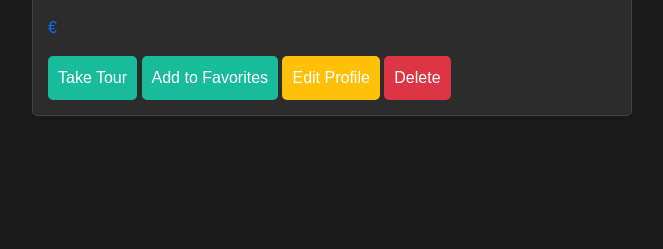
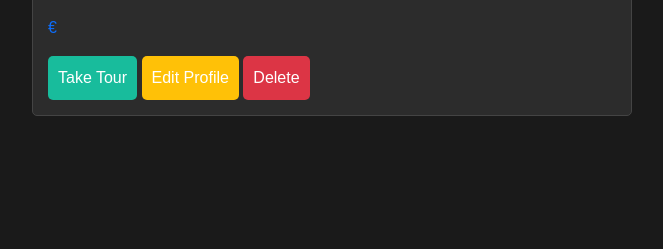
Before and after one commit to w1tch-1/fastApi-3-semester-1v, a FastAPI app: page /post-details/1 in a window 1280 px wide. Shown: the part 111-360 px from the top of the page, without its empty margins (308-971 px from the left). Run offline with FastAPI, Linux system fonts and the light colour scheme; the visitor is signed in with stand-in values (Sample User, id 1).

Commit message:
add (fix the taking tours)

```diff
--- a/templates/post_details.html
+++ b/templates/post_details.html
@@ -11,9 +11,6 @@
 
     <button type="button" class="btn btn-primary" data-bs-toggle="modal" data-bs-target="#buyModal">
         Take Tour
-    </button>
-    <button id="addFavoriteBtn" type="button" class="btn btn-primary">
-        Add to Favorites
     </button>
     {% if request.session.get('is_admin') %}
         <button type="button" class="btn btn-primary bg-warning" data-bs-toggle="modal" data-bs-target="#editModal">
@@ -110,7 +107,7 @@
             </div>
 
             <div class="d-flex gap-3">
-              <button type="button" class="btn btn-info btn-lg flex-grow-1">
+              <button type="button" id="addTourBtn" class="btn btn-info btn-lg flex-grow-1">
                 Buy <i class="fas fa-heart ms-2"></i>
               </button>
               <button type="button" id="NumberOfPeople" data-url="/post-details/{{current_post.id}}/number-of-people" class="btn btn-info btn-lg flex-grow-1">
@@ -131,9 +128,9 @@
 document.addEventListener("DOMContentLoaded", function() {
     const userId = {{ user.id }};
     const postId = {{ current_post.id }};
-    document.getElementById("addFavoriteBtn").addEventListener("click", function() {
+    document.getElementById("addTourBtn").addEventListener("click", function() {
         $.ajax({
-            url: '/add_to_favorites/',
+            url: '/take_tour/',
             type: 'POST',
             contentType: 'application/json',
             dataType: 'json',
--- a/templates/profile.html
+++ b/templates/profile.html
@@ -14,7 +14,7 @@
                         <img src="{{ post.image }}" class="card-img-top" alt="Post Image" style="height: 150px; object-fit: cover;">
                         <h5 class="card-title">{{ post.title }}</h5>
                         <p class="card-text">{{ post.short_text }}</p>
-                        <p class="text-primary fw-bold">{{ post.price }}</p>
+                        <p class="text-primary fw-bold">{{ post.price }}€</p>
                     </a>
                 </div>
             </div>
@@ -23,5 +23,4 @@
         <h2 class="favorite">No favorite posts found.</h2>
     {% endif %}
 </div>
-
 {% endblock %}
--- a/views.py
+++ b/views.py
@@ -132,17 +132,17 @@
     return {'result': search_post}
 
 
-@app.post('/add_to_favorites/')
-def add_to_favorites(request: FavoriteRequest, db: Session = Depends(get_db)):
+@app.post('/take_tour/')
+def take_tour(request: FavoriteRequest, db: Session = Depends(get_db)):
     favorite = db.query(Favorite).filter(Favorite.user_id == request.user_id,
                                          Favorite.post_id == request.post_id).first()
     if favorite:
-        raise HTTPException(status_code=400, detail='Post is already in favorites')
+        raise HTTPException(status_code=400, detail='Tour is already toked')
     new_favorite = Favorite(user_id=request.user_id, post_id=request.post_id)
     db.add(new_favorite)
     db.commit()
     db.refresh(new_favorite)
-    return {'message': 'Post added to favorites'}
+    return {'message': 'Tour added to favorites'}
 
 
 @app.get('/profile', response_class=HTMLResponse)
```
Also changed, not shown: static/js/add-to-favorite.js (deleted, +0 -22 lines).
